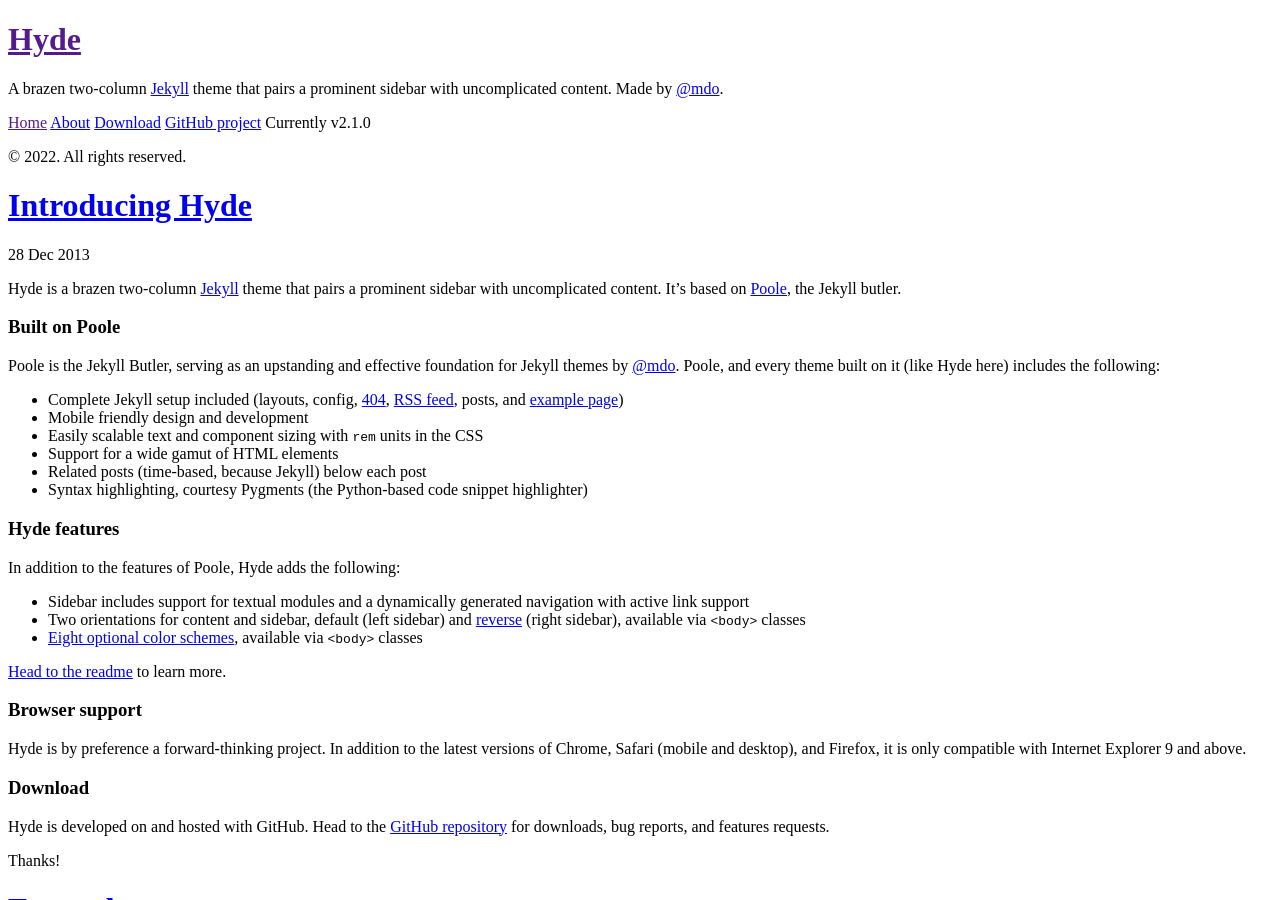
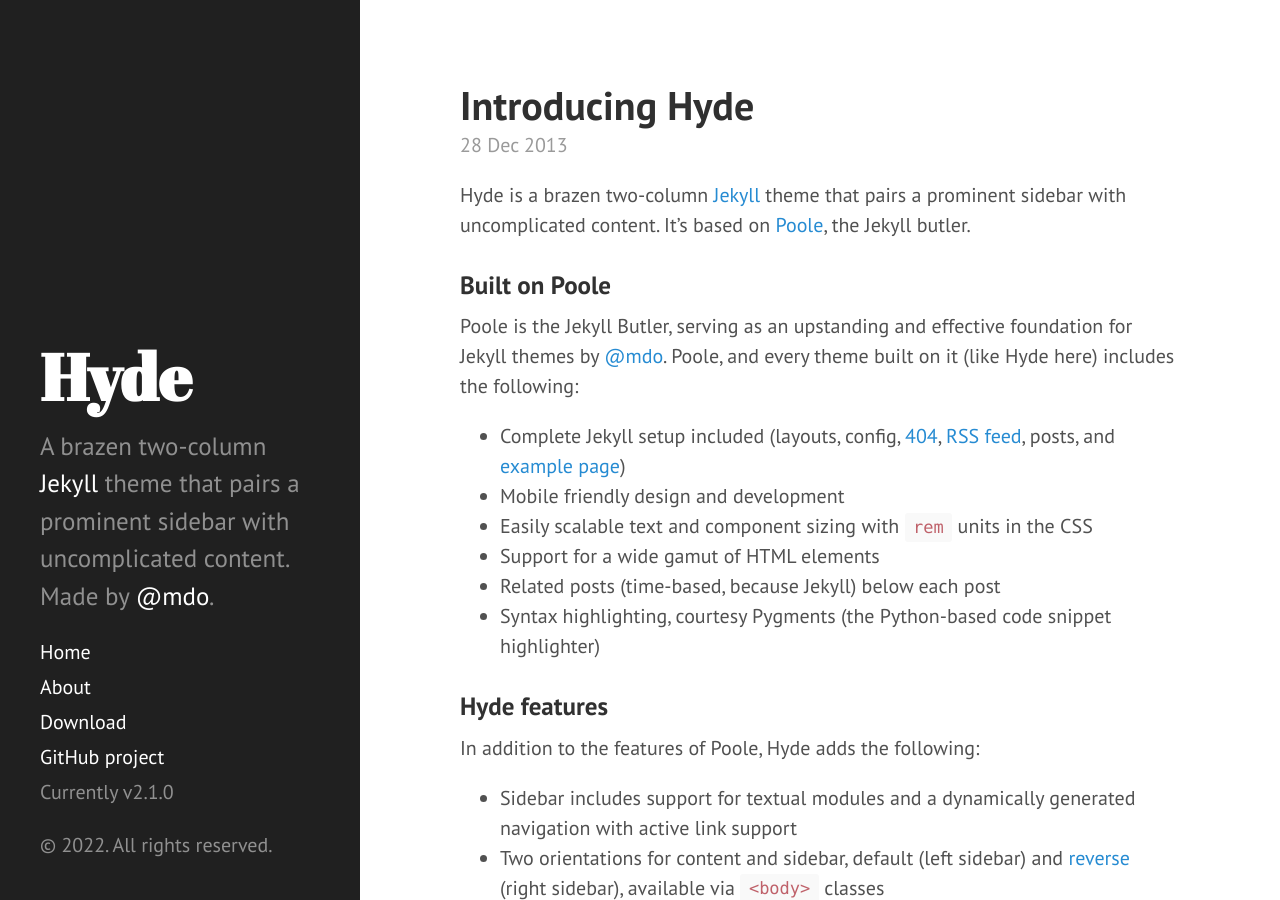
Before and after one commit to elizasviel/elizasviel.github.io, a Jekyll site: the page built from index.html, in a window 1280 px wide and 900 px high. Built offline with Jekyll 4.4.1, drawn with Linux system fonts in a browser that asks for light colours; Markdown is read by kramdown in place of the engine named in the settings; the list of posts is cut into pages by our own code.

Commit message:
change css urls

```diff
--- a/_config.yml
+++ b/_config.yml
@@ -11,7 +11,7 @@
 tagline:          'A Jekyll theme'
 description:      'A brazen two-column <a href="http://jekyllrb.com" target="_blank">Jekyll</a> theme that pairs a prominent sidebar with uncomplicated content. Made by <a href="https://twitter.com/mdo" target="_blank">@mdo</a>.'
 url:              http://hyde.getpoole.com
-baseurl:
+baseurl:          /elizasviel.github.io/
 
 author:
   name:           'Mark Otto'
--- a/_includes/head.html
+++ b/_includes/head.html
@@ -15,9 +15,9 @@
   </title>
 
   <!-- CSS -->
-  <link rel="stylesheet" href="{{ / | relative_url }}">
-  <link rel="stylesheet" href="{{ / | relative_url }}">
-  <link rel="stylesheet" href="{{ / | relative_url }}">
+  <link rel="stylesheet" href="{{ site.baseurl }}public/css/poole.css">
+  <link rel="stylesheet" href="{{ site.baseurl }}public/css/syntax.css">
+  <link rel="stylesheet" href="{{ site.baseurl }}public/css/hyde.css">
   <link rel="stylesheet" href="http://fonts.googleapis.com/css?family=PT+Sans:400,400italic,700|Abril+Fatface">
 
   <!-- Icons -->
```
